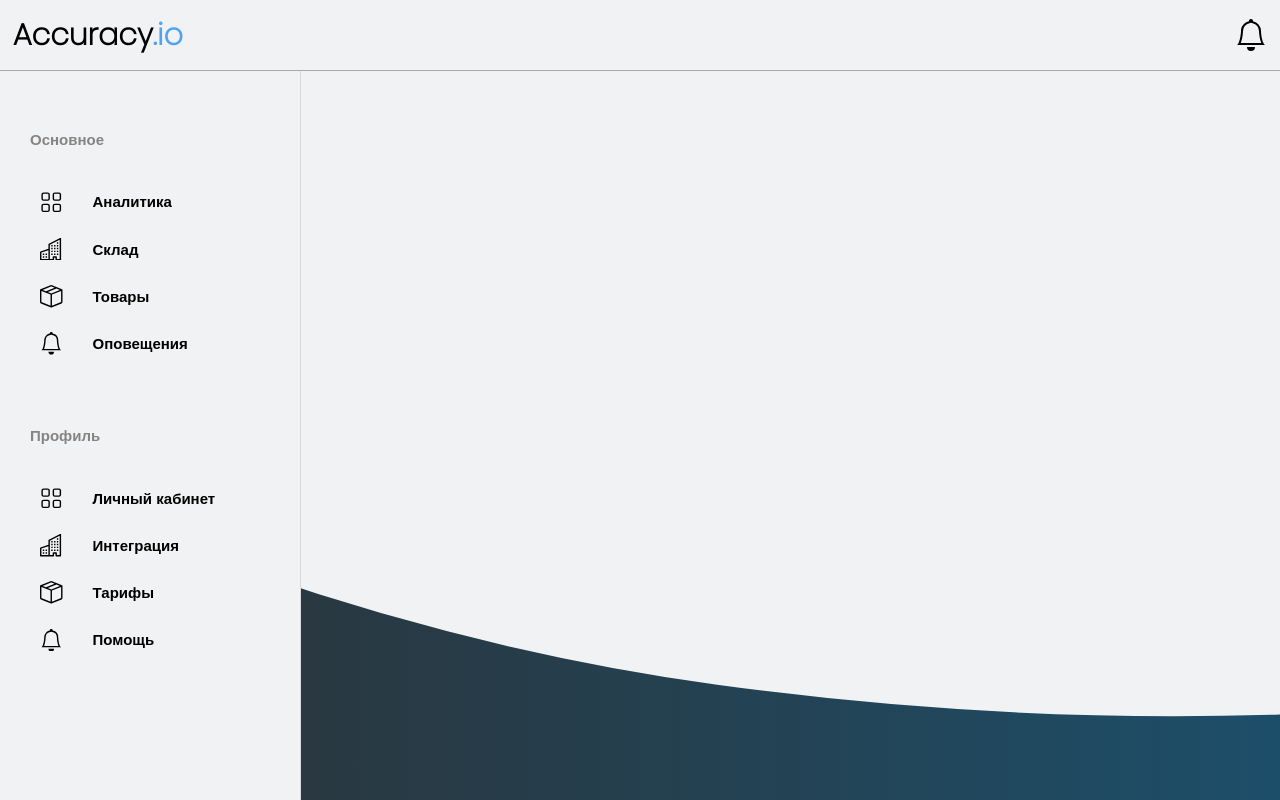
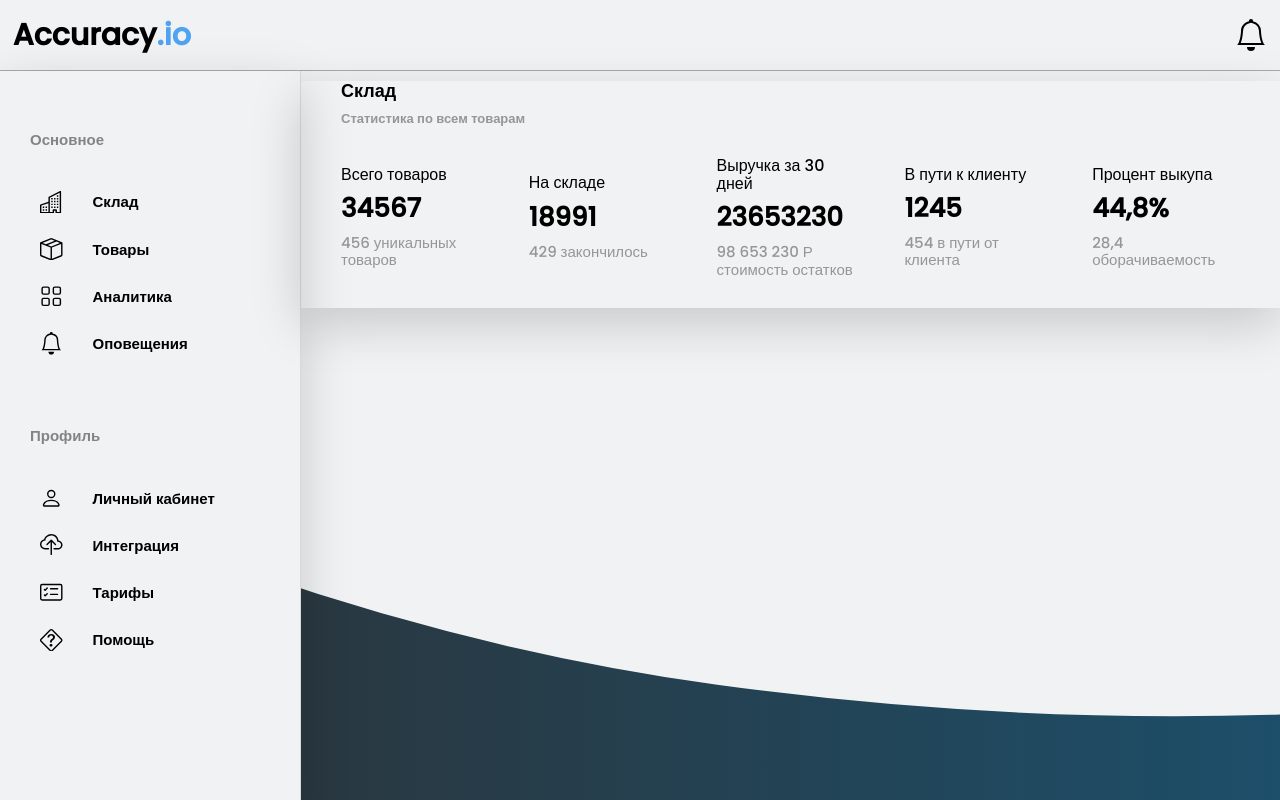
Before and after one commit to Ripasco/accuracy-dashboard, a Vue app: page / in a window 1280 px wide. Built offline with nearby package versions, Linux system fonts and the light colour scheme.

Commit message:
feat: storage collection

```diff
--- a/public/index.html
+++ b/public/index.html
@@ -6,7 +6,7 @@
     <meta name="viewport" content="width=device-width,initial-scale=1.0">
     <link rel="stylesheet" href="./normalize.css">
     <link rel="preconnect" href="https://fonts.gstatic.com">
-    <link href="https://fonts.googleapis.com/css2?family=Poppins:wght@200&display=swap" rel="stylesheet">
+    <link href="https://fonts.googleapis.com/css2?family=Poppins:wght@500&display=swap" rel="stylesheet">
     <link rel="icon" href="<%= BASE_URL %>favicon.ico">
     <title><%= htmlWebpackPlugin.options.title %></title>
   </head>
--- a/src/components/content/navigation/navigation-menu.vue
+++ b/src/components/content/navigation/navigation-menu.vue
@@ -1,9 +1,20 @@
 <template>
     <div class="navMenu__main">
-        <div class="navMenu__main" v-for="(item,index) in menu" :key="index">
-            <div class="navMenu__main-head">{{item.title}}</div>
+        <div class="navMenu__main">
+            <div class="navMenu__main-head">Основное</div>
             <div class="navMenu__main-menu">
-                <div v-for="(item,index) in item.menuChild" :key="index" class="navMenu__main-menu-item">
+                <div v-for="(itemMenu,index) in menuChild" :key="index" class="navMenu__main-menu-item" :class="itemMenu.class" @click="selectMenu(itemMenu)" ref="menuItem">
+                    <b-icon :icon="itemMenu.icon" font-scale="1.5"></b-icon>
+                    <p class="text">
+                        {{itemMenu.title}}
+                    </p>
+                </div>
+            </div>
+        </div>
+        <div class="navMenu__main">
+            <div class="navMenu__main-head">Профиль</div>
+            <div class="navMenu__main-menu">
+                <div v-for="(item,index) in profileChild" :key="index" class="navMenu__main-menu-item" :class="item.class" @click="selectMenu(item)" ref="profilItem">
                     <b-icon :icon="item.icon" font-scale="1.5"></b-icon>
                     <p class="text">
                         {{item.title}}
@@ -20,54 +31,69 @@ export default {
     name:'',
     data:()=>{
         return{
-            menu:[
-                {
-                    title:"Основное",
               menuChild:[
-                        {
-                            title:"Аналитика",
-                            icon:"grid",
-                        },
                   {
                       title:"Склад",
                       icon:"building",
+                      class:''
                   },
                   {
                       title:"Товары",
                       icon:"box-seam",
+                      class:''
+                  },
+                  {
+                      title:"Аналитика",
+                      icon:"grid",
+                      class:''
                   },
                   {
                       title:"Оповещения",
                       icon:"bell",
+                      class:''
                   },
-                    ]
-                },
-                {
-                    title:'Профиль',
-                    menuChild:[
+              ],
+              profileChild:[
                   {
                       title:"Личный кабинет",
-                            icon:"grid",
+                      icon:"person",
+                      class:''
                   },
                   {
                       title:"Интеграция",
-                            icon:"building",
+                      icon:"cloud-upload",
+                      class:''
                   },
                   {
                       title:"Тарифы",
-                            icon:"box-seam",
+                      icon:"card-checklist",
+                      class:''
                   },
                   {
                       title:"Помощь",
-                            icon:"bell",
+                      icon:"question-diamond",
+                      class:''
                   },
-                    ]
-                }
               ]
         }
     },
     methods:{
-
+        selectMenu(item){
+            for (let i = 0; i < this.profileChild.length; i++) {
+                if(this.profileChild[i] == item && this.profileChild[i].class != "select"){
+                    this.profileChild[i].class = "select";
+                }else{
+                    this.profileChild[i].class = '';
+                }
+            }
+            for (let i = 0; i < this.menuChild.length; i++) {
+                if(this.menuChild[i] == item && this.menuChild[i].class != "select"){
+                    this.menuChild[i].class = "select";
+                }else{
+                    this.menuChild[i].class = '';
+                }
+            }
+        }
     },
     computed:{
         MenuMain(){
@@ -105,6 +131,11 @@ export default {
             }
         }
     }
+    .select{
+        background-color: rgba(15, 125, 235,.15);
+        border-right: 3px solid #0f7deb;
+        color: #0f7deb;
+    }
     .text{
         padding: 0px 30px;
     }
--- a/src/components/content/navigation/navigation.vue
+++ b/src/components/content/navigation/navigation.vue
@@ -25,6 +25,7 @@ export default {
 @import "../../../assets/sass/mixins.scss";
 
     .navbar{
+        box-shadow: 0px 1em 3em rgba(#000,.175);
         height: 91.92vh;
         max-width: 300px;
         min-width: 300px;
--- /dev/null
+++ b/src/components/content/storage/storage-header.vue
@@ -0,0 +1,83 @@
+<template>
+    <div class="storage">
+        <div class="storage__item">
+            <div class="storage__item-title">Склад</div>
+            <div class="storage__item-info">Статистика по всем товарам</div>
+        </div>
+        <div class="storage__item">
+            <div class="storage__item-content" v-for="(item,index) in statsStorage" :key="index">
+                <p class="storage__item-content-title">{{item.title}}</p>
+                <h1 class="storage__item-content-stat">{{item.stat}}</h1>
+                <p class="storage__item-content-info">{{item.info}}</p>
+            </div>
+        </div>
+    </div>
+</template>
+<script>
+
+import { mapState } from 'vuex'
+
+export default {
+
+    name:'storageHeader',
+    data:()=>{
+        return{
+
+        }
+    },
+    methods:{
+
+    },
+    computed:{
+        ...mapState({
+            statsStorage : state => state.Storage.allStorageStats
+        })
+    }
+}
+</script>
+<style lang="scss" scoped>
+
+@import "../../../assets/sass/mixins.scss";
+
+    .storage{
+        box-shadow: 0px 1em 3em rgba(#000,.175);
+        &__item{
+            @include fontSet(14px,500);
+            padding: 20px;
+            &-title{
+                @include fontSet(18px,600);
+                margin:10px 0px;
+            }
+            &-info{
+                @include fontSet(13px,600);
+                color: rgb(150, 150, 150);
+            }
+            &-content{
+                @include flexItems(flex-start,start,column,20%,0,10px 20px);
+                &-title{
+                    @include fontSet(16px,500);
+                    margin:0;
+                    padding:0;
+                }
+                &-stat{
+                    @include fontSet(26px,bold);
+                    font-weight: bolder;
+                    margin: 10px 0px;
+                }
+                &-info{
+                    @include fontSet(15px,500);
+                    color: rgb(150, 150, 150);
+                    margin:0;
+                    padding:0;
+                }
+            }
+        }
+        &__item:nth-child(1){
+            padding: 0px 40px 0px 40px;
+        }
+        &__item:nth-child(2){
+            text-align: left;
+            @include flexCenter(space-around,center,false);
+        }
+    }
+</style>
--- a/src/store/index.js
+++ b/src/store/index.js
@@ -1,9 +1,11 @@
 import Vue from 'vue'
 import Vuex from 'vuex'
+import Storage from './modules/storage-stats.js'
 
 Vue.use(Vuex)
 
 export default new Vuex.Store({
   modules: {
+    Storage
   }
 })
--- /dev/null
+++ b/src/store/modules/storage-stats.js
@@ -0,0 +1,46 @@
+const state = {
+    allStorageStats:[
+        {
+            title:'Всего товаров',
+            stat:34567,
+            info:'456 уникальных товаров'
+        },
+        {
+            title:'На складе',
+            stat:18991,
+            info:'429 закончилось'
+        },
+        {
+            title:'Выручка за 30 дней',
+            stat:23653230,
+            info:'98 653 230 Р стоимость остатков'
+        },
+        {
+            title:'В пути к клиенту',
+            stat:1245,
+            info:'454 в пути от клиента'
+        },
+        {
+            title:'Процент выкупа',
+            stat:'44,8%',
+            info:'28,4 оборачиваемость'
+        },
+    ]
+}
+const mutations = {
+
+}
+const actions = {
+
+}
+const getters = {
+
+}
+
+export default{
+    namespaced:true,
+    state,
+    mutations,
+    actions,
+    getters
+}
--- a/src/views/Home.vue
+++ b/src/views/Home.vue
@@ -1,7 +1,14 @@
 <template>
   <div class="home">
     <Header/>
-    <nav-bar/>
+    <div class="main">
+      <nav-bar/>
+      <div class="content">
+        <div class="storage">
+          <storage-header/>
+        </div>
+      </div>
+    </div>
   </div>
 </template>
 
@@ -9,13 +16,22 @@
 // @ is an alias to /src
 import Header from '../components/header.vue'
 import NavBar from '../components/content/navigation/navigation.vue'
-
+import StorageHeader from '../components/content/storage/storage-header.vue'
 
 export default {
   name: 'Home',
   components: {
     Header,
-    NavBar
+    NavBar,
+    StorageHeader
   }
 }
 </script>
+<style lang="scss" scoped>
+    .content{
+      width: 100%;
+    }
+    .main{
+      display: flex;
+    }
+</style>
```
Lines whose indentation alone changed are shown as unchanged.
